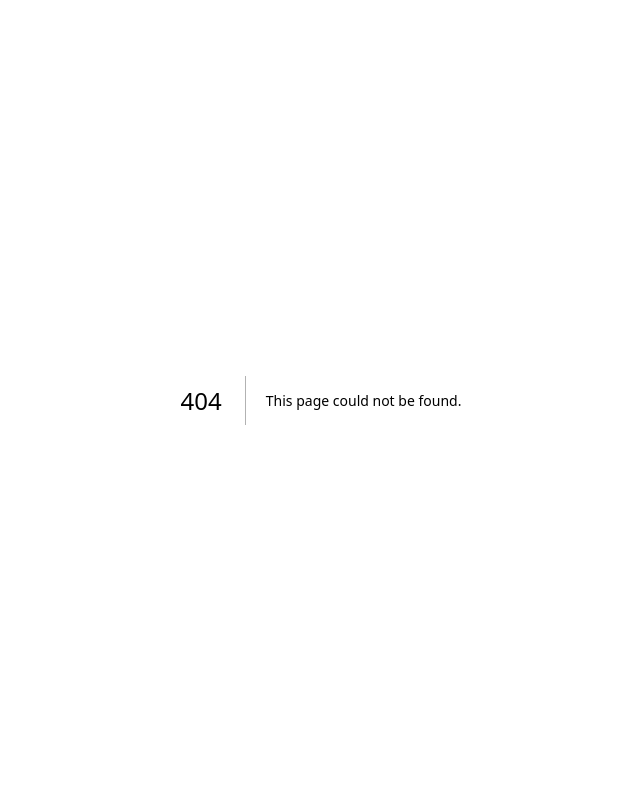
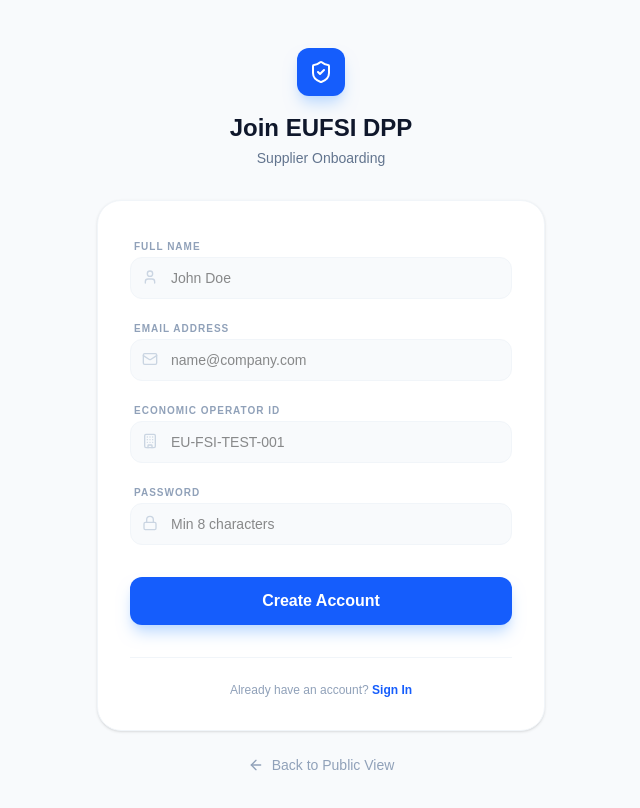
Before and after one commit to infoeufsi/DPP-EUFSI, a Next.js app in the folder frontend/: page /portal/register in a window 1280 px wide. Before the commit this address had no page. Shown: the top 808 px of the page, without its empty margins (319-959 px from the left). Built offline with nearby package versions, Linux system fonts and the light colour scheme.

Commit message:
feat: implement registration flow, seed initial accounts, and automate migrations on Render

```diff
--- a/frontend/app/portal/login/page.tsx
+++ b/frontend/app/portal/login/page.tsx
@@ -106,7 +106,7 @@ export default function LoginPage() {
 
                     <div className="mt-8 pt-6 border-t border-slate-100 text-center">
                         <p className="text-xs text-slate-400">
-                            Need an account? <span className="text-blue-600 font-bold cursor-help">Contact your Brand Admin</span>
+                            Need an account? <Link href="/portal/register" className="text-blue-600 font-bold">Register here</Link>
                         </p>
                     </div>
                 </div>
--- /dev/null
+++ b/frontend/app/portal/register/page.tsx
@@ -0,0 +1,171 @@
+'use client';
+
+import { useState } from 'react';
+import { useRouter } from 'next/navigation';
+import { ArrowLeft, Lock, Mail, User, ShieldCheck, Building } from 'lucide-react';
+import Link from 'next/link';
+
+export default function RegisterPage() {
+    const [email, setEmail] = useState('');
+    const [password, setPassword] = useState('');
+    const [name, setName] = useState('');
+    const [operatorId, setOperatorId] = useState('');
+    const [loading, setLoading] = useState(false);
+    const [error, setError] = useState('');
+    const [success, setSuccess] = useState(false);
+    const router = useRouter();
+
+    const handleRegister = async (e: React.FormEvent) => {
+        e.preventDefault();
+        setLoading(true);
+        setError('');
+
+        try {
+            const backendUrl = process.env.NEXT_PUBLIC_API_URL || 'http://localhost:3001';
+            const res = await fetch(`${backendUrl}/api/v1/auth/register`, {
+                method: 'POST',
+                headers: { 'Content-Type': 'application/json' },
+                body: JSON.stringify({ email, password, name, operatorId }),
+            });
+
+            const data = await res.json();
+
+            if (!res.ok) {
+                throw new Error(data.error?.message || 'Registration failed');
+            }
+
+            setSuccess(true);
+            setTimeout(() => {
+                router.push('/portal/login');
+            }, 2000);
+        } catch (err: any) {
+            setError(err.message);
+        } finally {
+            setLoading(false);
+        }
+    };
+
+    if (success) {
+        return (
+            <div className="min-h-screen bg-slate-50 flex flex-col items-center justify-center p-4">
+                <div className="max-w-md w-full bg-white p-8 rounded-3xl shadow-sm border border-slate-100 text-center">
+                    <div className="inline-flex items-center justify-center w-16 h-16 bg-emerald-100 rounded-full mb-6">
+                        <ShieldCheck className="w-8 h-8 text-emerald-600" />
+                    </div>
+                    <h2 className="text-2xl font-bold text-slate-900 mb-2">Registration Successful!</h2>
+                    <p className="text-slate-500">Your account has been created. Redirecting to login...</p>
+                </div>
+            </div>
+        );
+    }
+
+    return (
+        <div className="min-h-screen bg-slate-50 flex flex-col items-center justify-center p-4 py-12">
+            <div className="max-w-md w-full">
+                {/* Branding */}
+                <div className="text-center mb-8">
+                    <div className="inline-flex items-center justify-center w-12 h-12 bg-blue-600 rounded-xl mb-4 shadow-lg shadow-blue-200">
+                        <ShieldCheck className="w-6 h-6 text-white" />
+                    </div>
+                    <h1 className="text-2xl font-bold text-slate-900">Join EUFSI DPP</h1>
+                    <p className="text-slate-500 text-sm mt-1">Supplier Onboarding</p>
+                </div>
+
+                {/* Register Card */}
+                <div className="bg-white p-8 rounded-3xl shadow-sm border border-slate-100">
+                    <form onSubmit={handleRegister} className="space-y-4">
+                        {error && (
+                            <div className="bg-red-50 text-red-600 text-xs p-3 rounded-lg border border-red-100 italic">
+                                {error}
+                            </div>
+                        )}
+
+                        <div className="space-y-1.5">
+                            <label className="text-[10px] font-bold text-slate-400 uppercase tracking-widest ml-1">Full Name</label>
+                            <div className="relative">
+                                <User className="absolute left-3 top-3 w-4 h-4 text-slate-300" />
+                                <input
+                                    type="text"
+                                    required
+                                    value={name}
+                                    onChange={(e) => setName(e.target.value)}
+                                    className="w-full pl-10 pr-4 py-2.5 bg-slate-50 border border-slate-100 rounded-xl text-sm focus:outline-none focus:ring-2 focus:ring-blue-500/20 focus:bg-white transition-all"
+                                    placeholder="John Doe"
+                                />
+                            </div>
+                        </div>
+
+                        <div className="space-y-1.5">
+                            <label className="text-[10px] font-bold text-slate-400 uppercase tracking-widest ml-1">Email Address</label>
+                            <div className="relative">
+                                <Mail className="absolute left-3 top-3 w-4 h-4 text-slate-300" />
+                                <input
+                                    type="email"
+                                    required
+                                    value={email}
+                                    onChange={(e) => setEmail(e.target.value)}
+                                    className="w-full pl-10 pr-4 py-2.5 bg-slate-50 border border-slate-100 rounded-xl text-sm focus:outline-none focus:ring-2 focus:ring-blue-500/20 focus:bg-white transition-all"
+                                    placeholder="name@company.com"
+                                />
+                            </div>
+                        </div>
+
+                        <div className="space-y-1.5">
+                            <label className="text-[10px] font-bold text-slate-400 uppercase tracking-widest ml-1">Economic Operator ID</label>
+                            <div className="relative">
+                                <Building className="absolute left-3 top-3 w-4 h-4 text-slate-300" />
+                                <input
+                                    type="text"
+                                    required
+                                    value={operatorId}
+                                    onChange={(e) => setOperatorId(e.target.value)}
+                                    className="w-full pl-10 pr-4 py-2.5 bg-slate-50 border border-slate-100 rounded-xl text-sm focus:outline-none focus:ring-2 focus:ring-blue-500/20 focus:bg-white transition-all"
+                                    placeholder="EU-FSI-TEST-001"
+                                />
+                            </div>
+                        </div>
+
+                        <div className="space-y-1.5">
+                            <label className="text-[10px] font-bold text-slate-400 uppercase tracking-widest ml-1">Password</label>
+                            <div className="relative">
+                                <Lock className="absolute left-3 top-3 w-4 h-4 text-slate-300" />
+                                <input
+                                    type="password"
+                                    required
+                                    value={password}
+                                    onChange={(e) => setPassword(e.target.value)}
+                                    className="w-full pl-10 pr-4 py-2.5 bg-slate-50 border border-slate-100 rounded-xl text-sm focus:outline-none focus:ring-2 focus:ring-blue-500/20 focus:bg-white transition-all"
+                                    placeholder="Min 8 characters"
+                                    minLength={8}
+                                />
+                            </div>
+                        </div>
+
+                        <button
+                            type="submit"
+                            disabled={loading}
+                            className="w-full bg-blue-600 text-white font-bold py-3 rounded-xl hover:bg-blue-700 transition-colors shadow-lg shadow-blue-200 disabled:opacity-50 disabled:shadow-none mt-4"
+                        >
+                            {loading ? 'Creating Account...' : 'Create Account'}
+                        </button>
+                    </form>
+
+                    <div className="mt-8 pt-6 border-t border-slate-100 text-center">
+                        <p className="text-xs text-slate-400">
+                            Already have an account? <Link href="/portal/login" className="text-blue-600 font-bold">Sign In</Link>
+                        </p>
+                    </div>
+                </div>
+
+                {/* Back Link */}
+                <button
+                    onClick={() => router.push('/')}
+                    className="mt-6 flex items-center gap-2 text-slate-400 hover:text-slate-600 transition-colors text-sm mx-auto"
+                >
+                    <ArrowLeft className="w-4 h-4" />
+                    Back to Public View
+                </button>
+            </div>
+        </div>
+    );
+}
```
Also changed, not shown: 2 other files (tests, documents, lock files or other folders).
